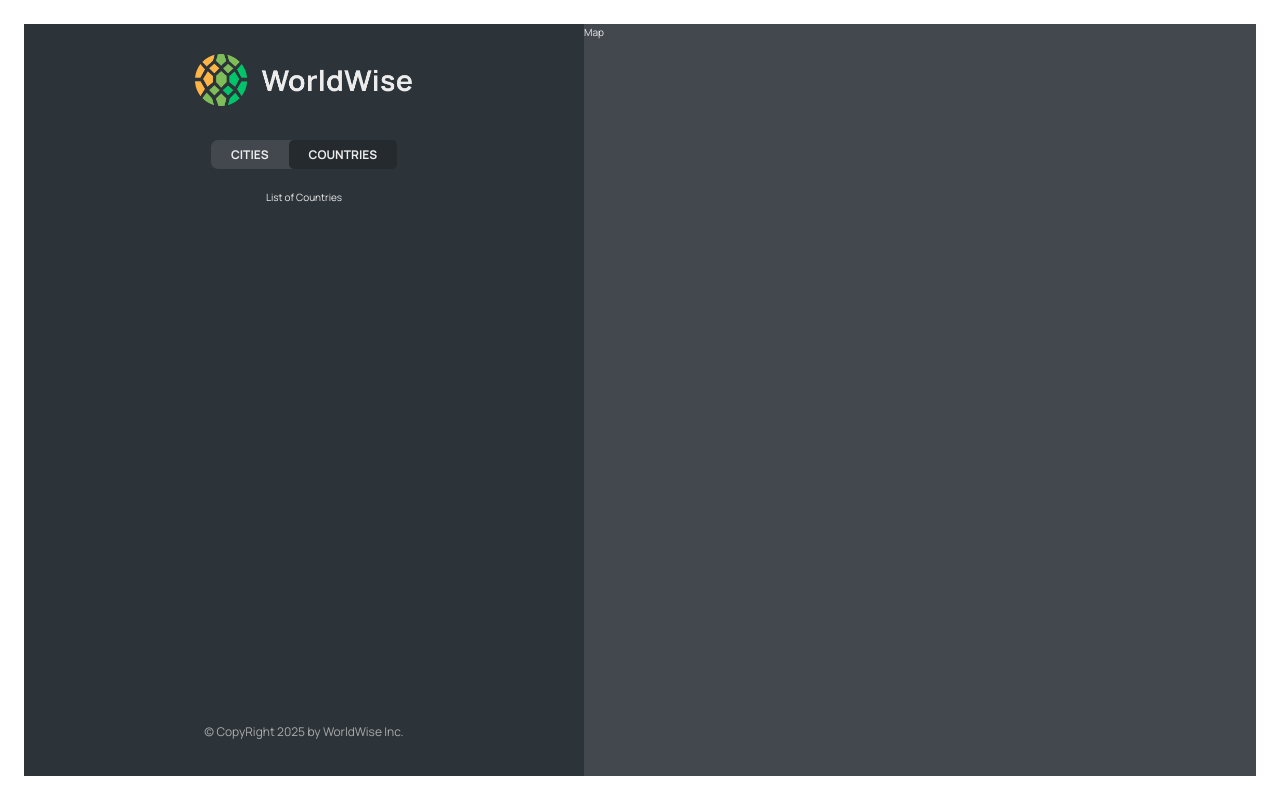
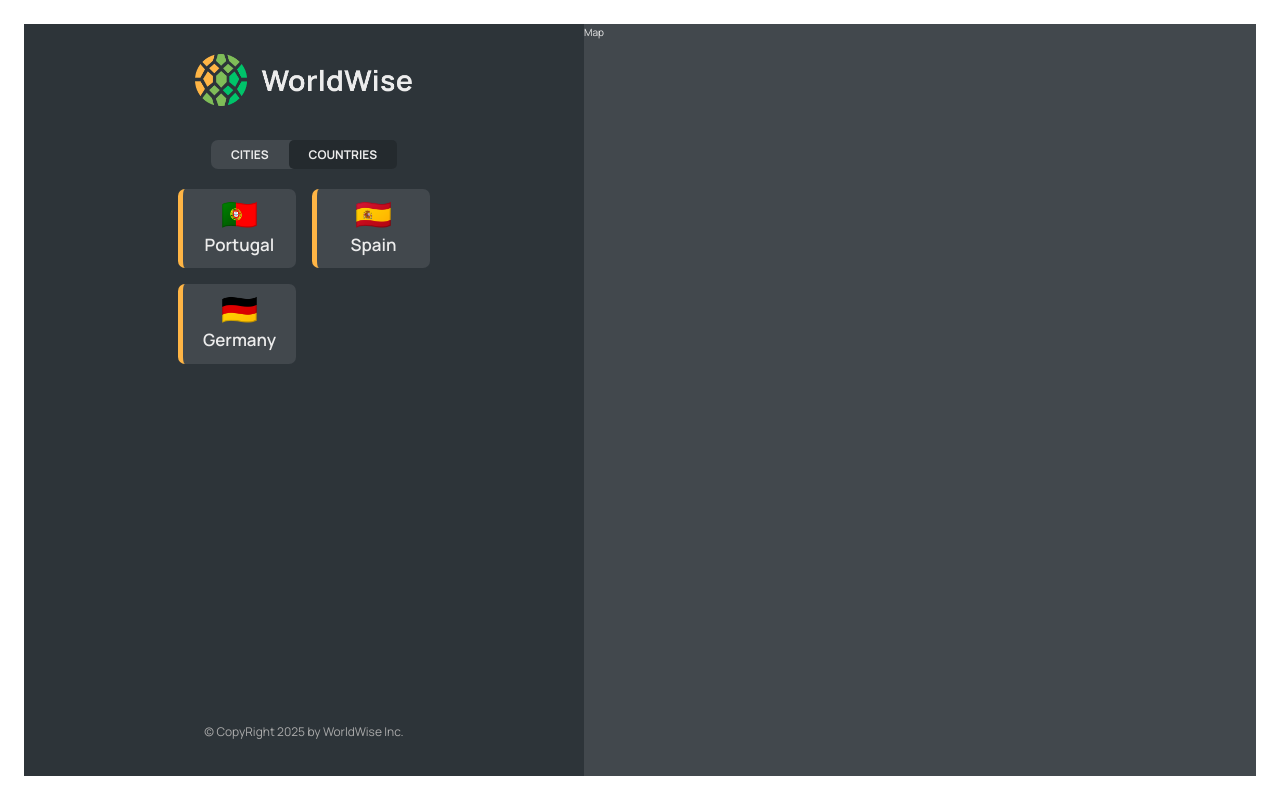
Before and after one commit to HossainRezayi/world-wise, a React (Vite) app: page /app/countries in a window 1280 px wide. Built offline with nearby package versions, Linux system fonts and the light colour scheme; data requests are answered from the project's data file.

Commit message:
Implementing the Countries List

```diff
--- a/src/App.jsx
+++ b/src/App.jsx
@@ -1,4 +1,6 @@
+import { useState, useEffect } from "react";
 import { BrowserRouter, Route, Routes } from "react-router-dom";
+
 import Product from "./pages/Product";
 import Pricing from "./pages/Pricing";
 import Homepage from "./pages/Homepage";
@@ -6,7 +8,7 @@
 import AppLayout from "./pages/AppLayout";
 import PageNotFound from "./pages/PageNotFound";
 import CityList from "./components/CityList";
-import { useState, useEffect } from "react";
+import CountryList from "./components/CountryList";
 
 const BASE_URL = "http://localhost:8000";
 
@@ -46,7 +48,14 @@
             path="cities"
             element={<CityList cities={cities} isLoading={isLoading} />}
           />
-          <Route path="countries" element={<p>List of Countries</p>} />
+          <Route
+            path="countries"
+            element={
+              <p>
+                <CountryList cities={cities} isLoading={isLoading} />
+              </p>
+            }
+          />
           <Route path="form" element={<p>Form</p>} />
         </Route>
         <Route path="*" element={<PageNotFound />} />
--- /dev/null
+++ b/src/components/CountryList.jsx
@@ -0,0 +1,30 @@
+import Spinner from "./Spinner";
+import styles from "./CountryList.module.css";
+import CountryItem from "./CountryItem";
+import Message from "./Message";
+import CityItem from "./CityItem";
+
+function CountryList({ cities, isLoading }) {
+  if (isLoading) return <Spinner />;
+
+  if (!cities.length)
+    return (
+      <Message message="Add your first city by clicking on a city on the map" />
+    );
+
+  const countries = cities.reduce((arr, city) => {
+    if (!arr.map((el) => el.country).includes(city.country))
+      return [...arr, { country: city.country, emoji: city.emoji }];
+    else return arr;
+  }, []);
+
+  return (
+    <ul className={styles.countryList}>
+      {countries.map((country) => (
+        <CountryItem country={country} />
+      ))}
+    </ul>
+  );
+}
+
+export default CountryList;
```
